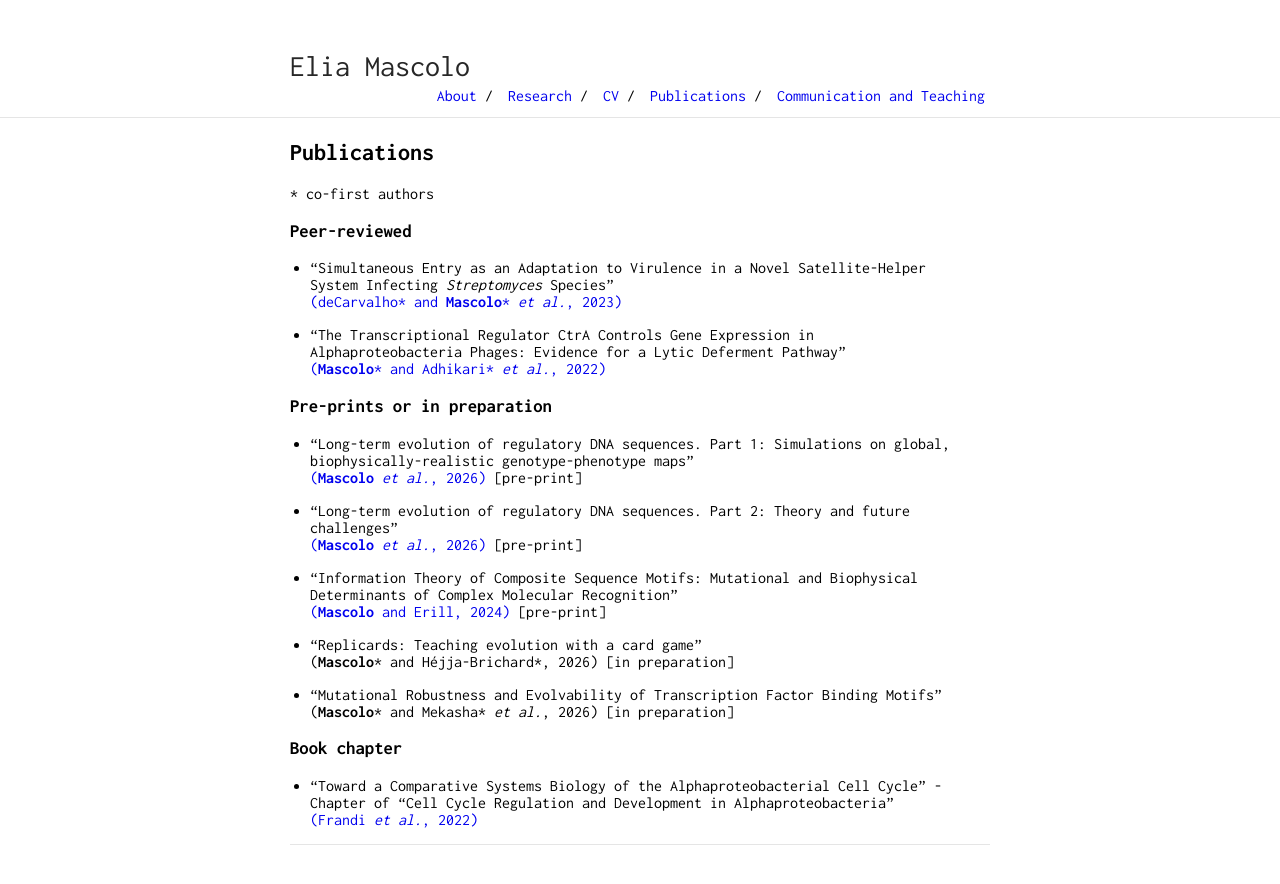
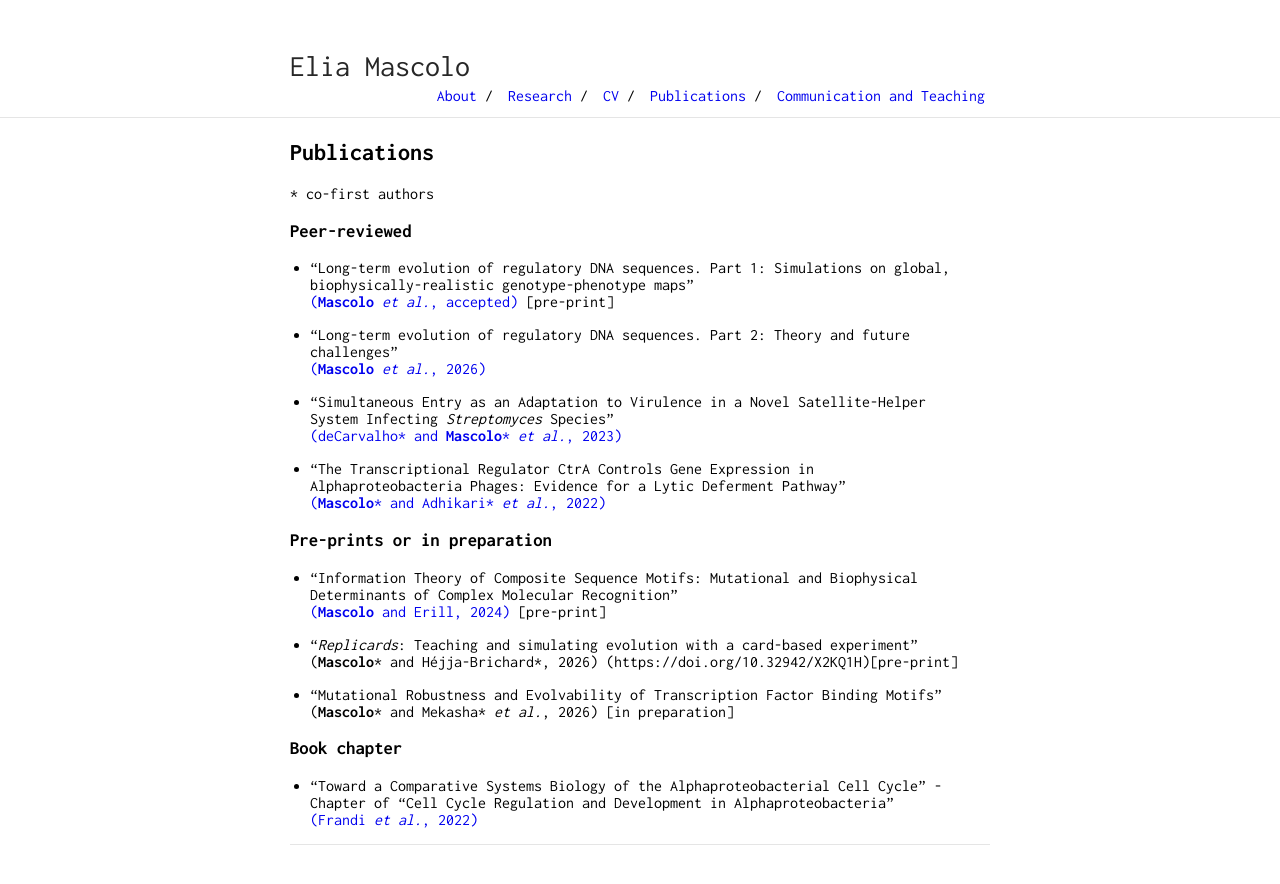
Before and after one commit to eliamascolo/eliamascolo.github.io, a Jekyll site: the page built from publications.md, in a window 1280 px wide. Shown: the top 884 px of the page. Built offline with Jekyll 4.4.1, drawn with Linux system fonts in a browser that asks for light colours; our own code applies the rules of GitHub Pages for plain Markdown files.

Commit message:
Update publications.md

```diff
--- a/publications.md
+++ b/publications.md
@@ -5,21 +5,20 @@
 
 ### Peer-reviewed
 
+* "Long-term evolution of regulatory DNA sequences. Part 1: Simulations on global, biophysically-realistic genotype-phenotype maps"<br>[(**Mascolo** *et al.*, accepted)](
+https://doi.org/10.48550/arXiv.2601.19681) [pre-print]
+
+* "Long-term evolution of regulatory DNA sequences. Part 2: Theory and future challenges"<br>[(**Mascolo** *et al.*, 2026)](https://doi.org/10.1016/j.gde.2026.102472)
+
 * "Simultaneous Entry as an Adaptation to Virulence in a Novel Satellite-Helper System Infecting *Streptomyces* Species"<br>[(deCarvalho\* and **Mascolo**\* *et al.*, 2023)](https://doi.org/10.1038/s41396-023-01548-0)
 
 * "The Transcriptional Regulator CtrA Controls Gene Expression in Alphaproteobacteria Phages: Evidence for a Lytic Deferment Pathway"<br>[(**Mascolo**\* and Adhikari\* *et al.*, 2022)](https://doi.org/10.3389/fmicb.2022.918015)
 
 ### Pre-prints or in preparation
 
-* "Long-term evolution of regulatory DNA sequences. Part 1: Simulations on global, biophysically-realistic genotype-phenotype maps"<br>[(**Mascolo** *et al.*, 2026)](
-https://doi.org/10.48550/arXiv.2601.19681) [pre-print]
-
-* "Long-term evolution of regulatory DNA sequences. Part 2: Theory and future challenges"<br>[(**Mascolo** *et al.*, 2026)](
-https://doi.org/10.48550/arXiv.2601.21480) [pre-print]
-
 * "Information Theory of Composite Sequence Motifs: Mutational and Biophysical Determinants of Complex Molecular Recognition"<br>[(**Mascolo** and Erill, 2024)](https://doi.org/10.1101/2024.11.11.623117) [pre-print]
 
-* "Replicards: Teaching evolution with a card game"<br>(**Mascolo**\* and Héjja-Brichard\*, 2026) [in preparation]
+* "*Replicards*: Teaching and simulating evolution with a card-based experiment"<br>(**Mascolo**\* and Héjja-Brichard\*, 2026) (https://doi.org/10.32942/X2KQ1H)[pre-print]
 
 * "Mutational Robustness and Evolvability of Transcription Factor Binding Motifs"<br>(**Mascolo**\* and Mekasha\* *et al.*, 2026) [in preparation]
 
```
